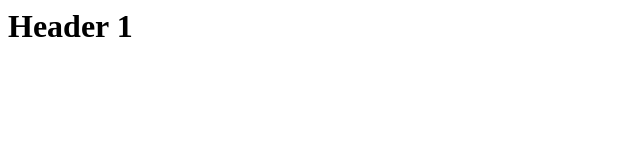
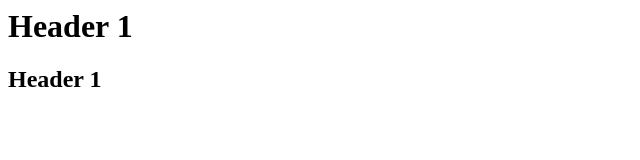
Before and after one commit to bonfferoni/test20200213, a plain HTML site: page index.html in a window 1280 px wide. Shown: the whole page, without its empty margins (0-640 px from the left). Drawn offline with Linux system fonts and the light colour scheme.

Commit message:
新增h2

```diff
--- a/index.html
+++ b/index.html
@@ -2,5 +2,6 @@
 <head></head>
 <body>
 <h1>Header 1</h1>
+<h2>Header 1</h2>
 </body>
 </html>
```
